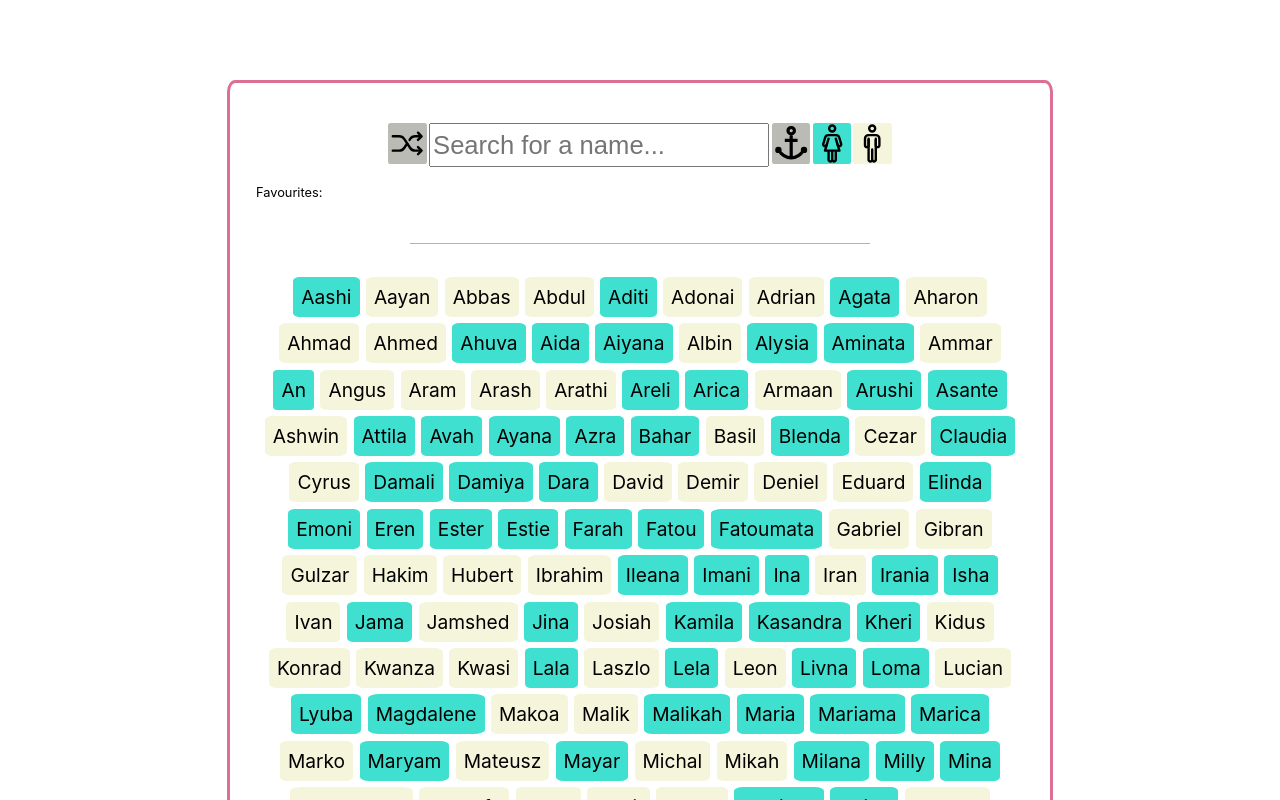
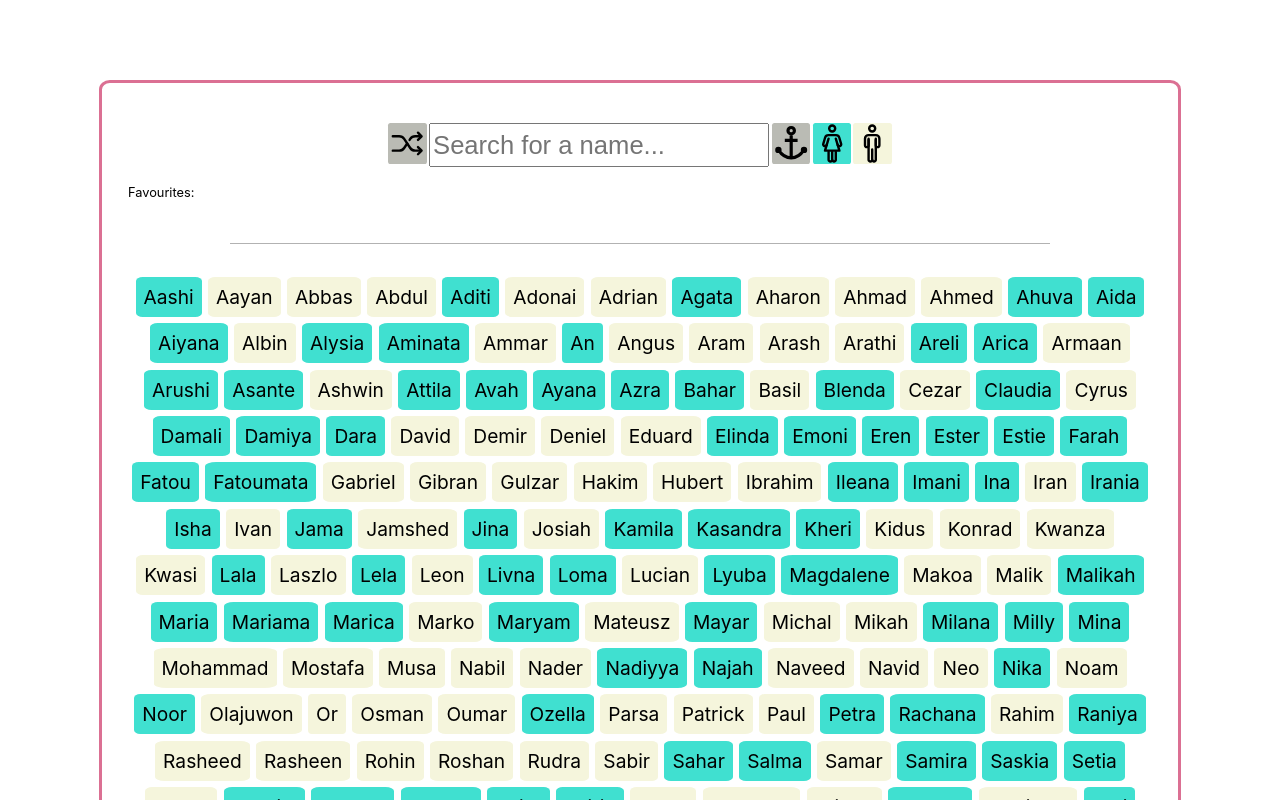
Before and after one commit to kbakande/baby-names-picker, a React (Create React App) app: page / in a window 1280 px wide. Shown: the top 800 px of the page. Built offline with nearby package versions, Linux system fonts and the light colour scheme.

Commit message:
modify container width

```diff
--- a/src/App.css
+++ b/src/App.css
@@ -3,7 +3,7 @@
 }
 
 .name-container {
-  width: 60vw;
+  width: 80vw;
   border: palevioletred 3px solid;
   margin: 10vh auto;
   padding: 5vh 2vw;
@@ -43,7 +43,7 @@
 }
 
 hr {
-  width: 60%;
+  width: 80%;
   height: 1px;
   margin: 30px auto 30px;
   background-color:#666;
```
